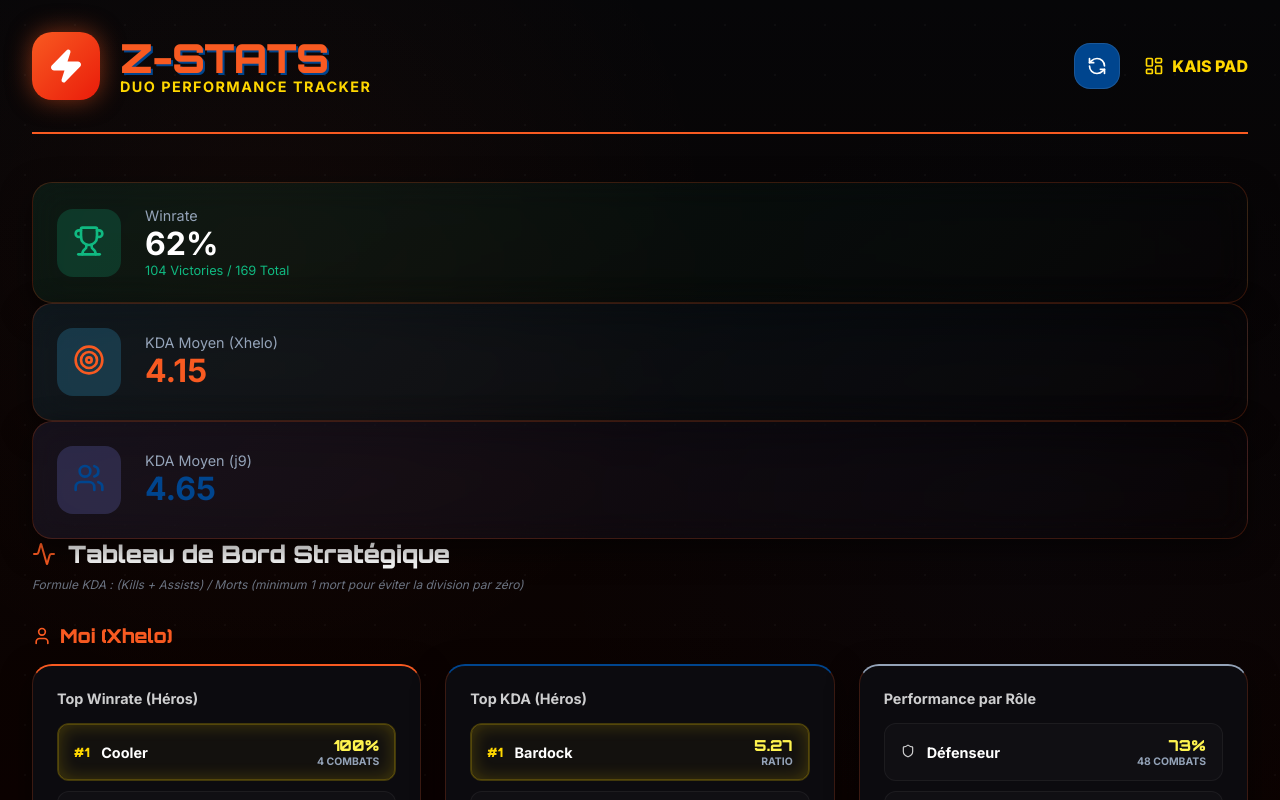
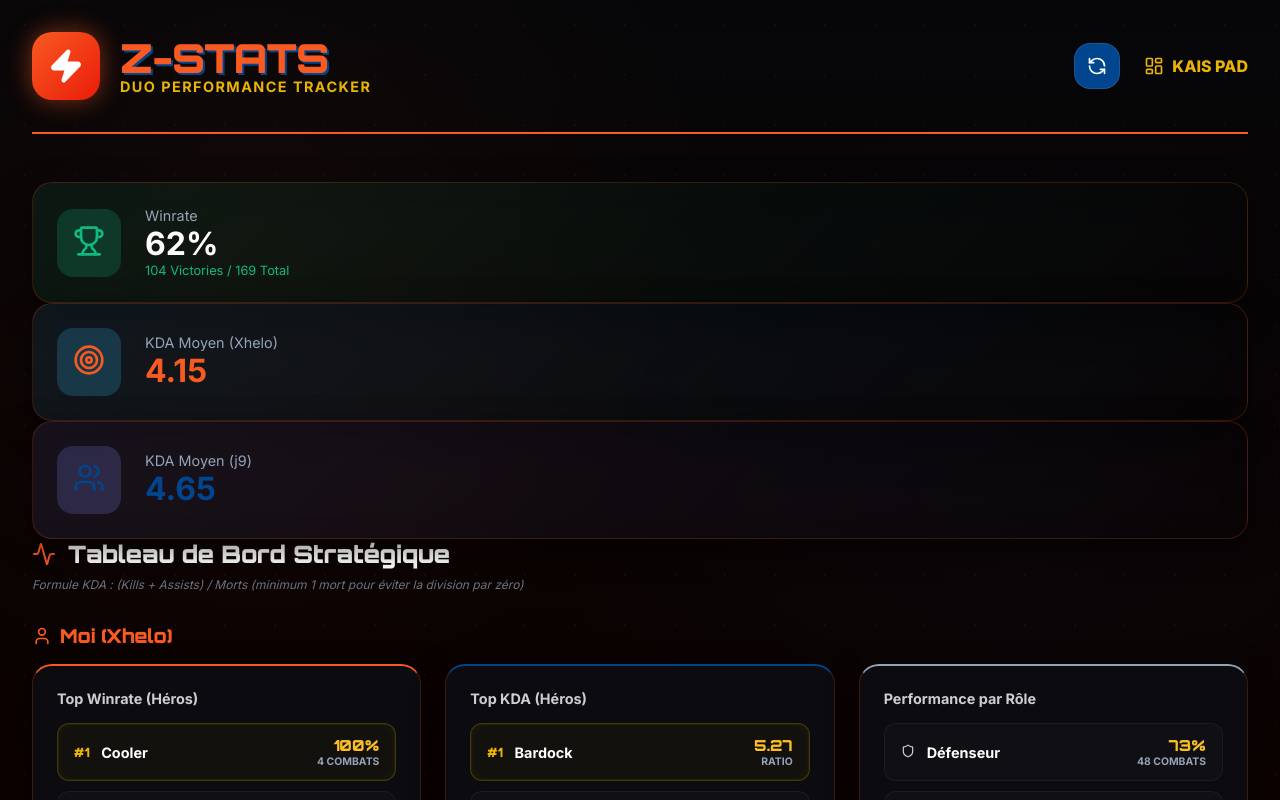
Before and after one commit to xhetarun-star/moba-stats, a Next.js app: page / in a window 1280 px wide. Shown: the top 800 px of the page. Built offline with nearby package versions, Linux system fonts and the light colour scheme; no server answers; the database is empty.

Commit message:
Soften Gold UI tones

```diff
--- a/app/globals.css
+++ b/app/globals.css
@@ -7,8 +7,9 @@
   --dbz-orange-dark: #c13e11;
   --dbz-blue: #00458e;
   --dbz-blue-glow: #0066d6;
-  --dbz-yellow: #ffd700;
-  --dbz-yellow-glow: #fff44f;
+  --dbz-yellow: #eab308;
+  /* Warmer Gold instead of bright yellow */
+  --dbz-yellow-glow: #fbbf24;
   --dbz-red: #ea1c0a;
 
   /* Modern UI Tokens */
@@ -97,22 +98,22 @@ body::before {
   left: 0;
   right: 0;
   bottom: 0;
-  box-shadow: inset 0 0 15px rgba(255, 215, 0, 0.1);
-  border: 1px solid rgba(255, 215, 0, 0.3);
+  box-shadow: inset 0 0 10px rgba(234, 179, 8, 0.05);
+  border: 1px solid rgba(234, 179, 8, 0.15);
   border-radius: 10px;
   pointer-events: none;
-  animation: aura-pulse-gold 2s infinite alternate;
+  animation: aura-pulse-gold 3s infinite alternate;
 }
 
 @keyframes aura-pulse-gold {
   0% {
-    box-shadow: inset 0 0 5px rgba(255, 215, 0, 0.1);
-    opacity: 0.5;
+    box-shadow: inset 0 0 5px rgba(234, 179, 8, 0.05);
+    opacity: 0.3;
   }
 
   100% {
-    box-shadow: inset 0 0 20px rgba(255, 215, 0, 0.25);
-    opacity: 1;
+    box-shadow: inset 0 0 12px rgba(234, 179, 8, 0.15);
+    opacity: 0.8;
   }
 }
 
@@ -253,7 +254,7 @@ h3,
   left: -50%;
   width: 200%;
   height: 200%;
-  background: radial-gradient(circle, rgba(255, 215, 0, 0.1) 0%, transparent 70%);
+  background: radial-gradient(circle, rgba(234, 179, 8, 0.05) 0%, transparent 70%);
   pointer-events: none;
   animation: bg-ki 10s linear infinite;
 }
```
